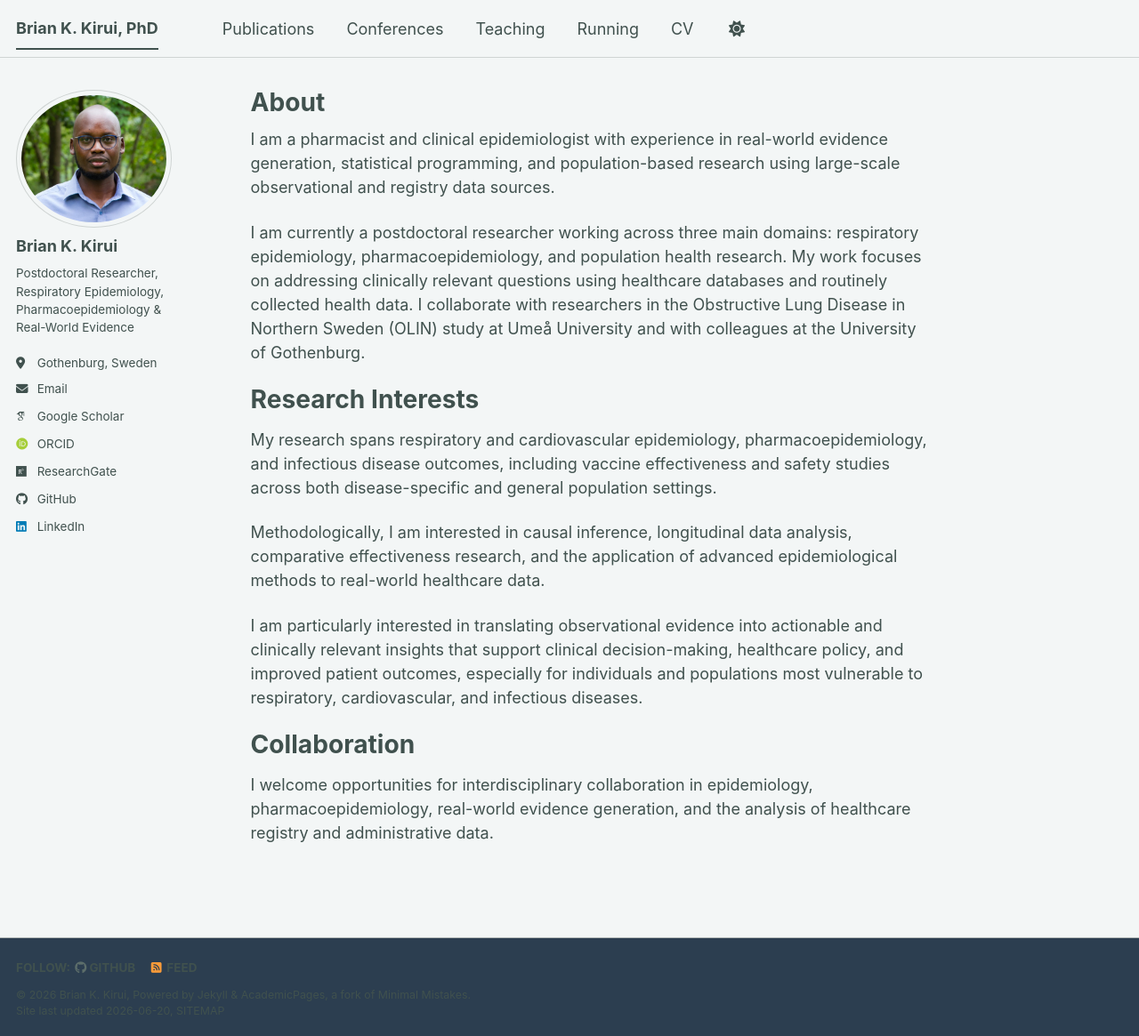
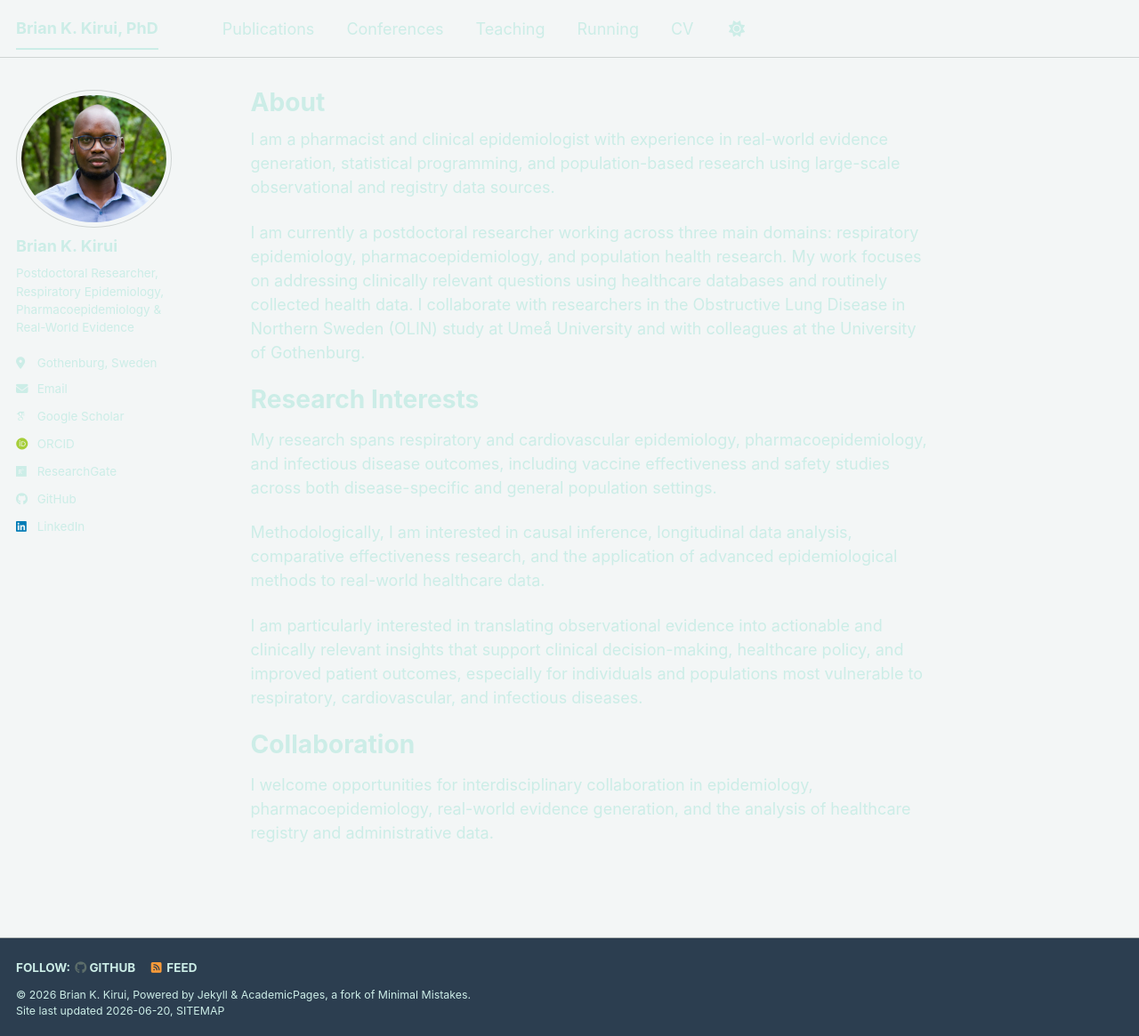
Before and after one commit to BrianKibiwott/briankibiwott.github.io, a Jekyll site: the page built from _pages/about.md, in a window 1280 px wide and 1165 px high. Shown: the whole window at 89% size. Built offline with Jekyll 4.4.1, drawn with Linux system fonts in a browser that asks for light colours; some web fonts are replaced; a script bundle is joined from its source files by our own code; library files that are not in the unit come from our copies.

```diff
--- a/_sass/theme/_mint_light.scss
+++ b/_sass/theme/_mint_light.scss
@@ -10,7 +10,7 @@ $lighter-primary-color      : mix(#fff, $primary-color, 90%);
 $background                 : #f3f6f6;
 $background-light           : #ffffff;
 $background-lighter        : #fafbfb;
-$text                      : #40514e;
+$text                      : #ccede7;
 $text-muted                : #5c6d6a;
 $link                      : #11999e;
 $link-dark                 : mix(#000, $link, 25%);
```
